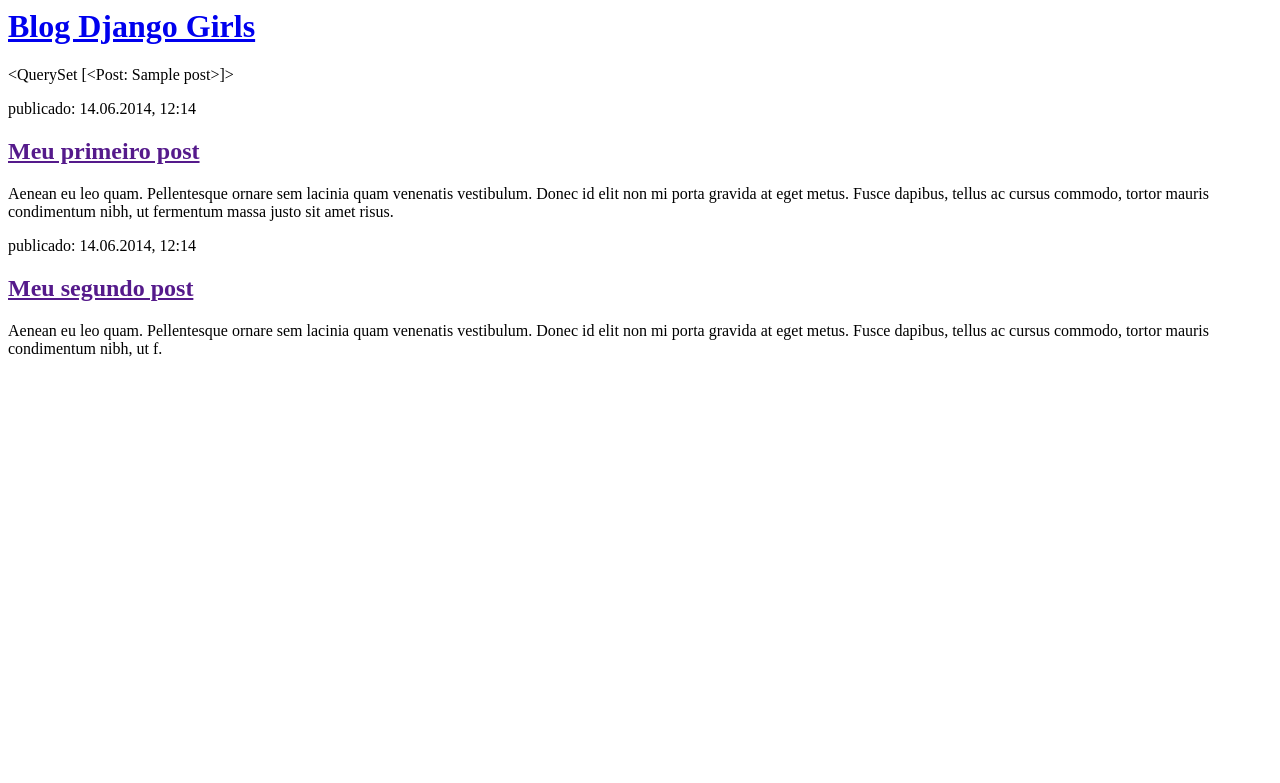
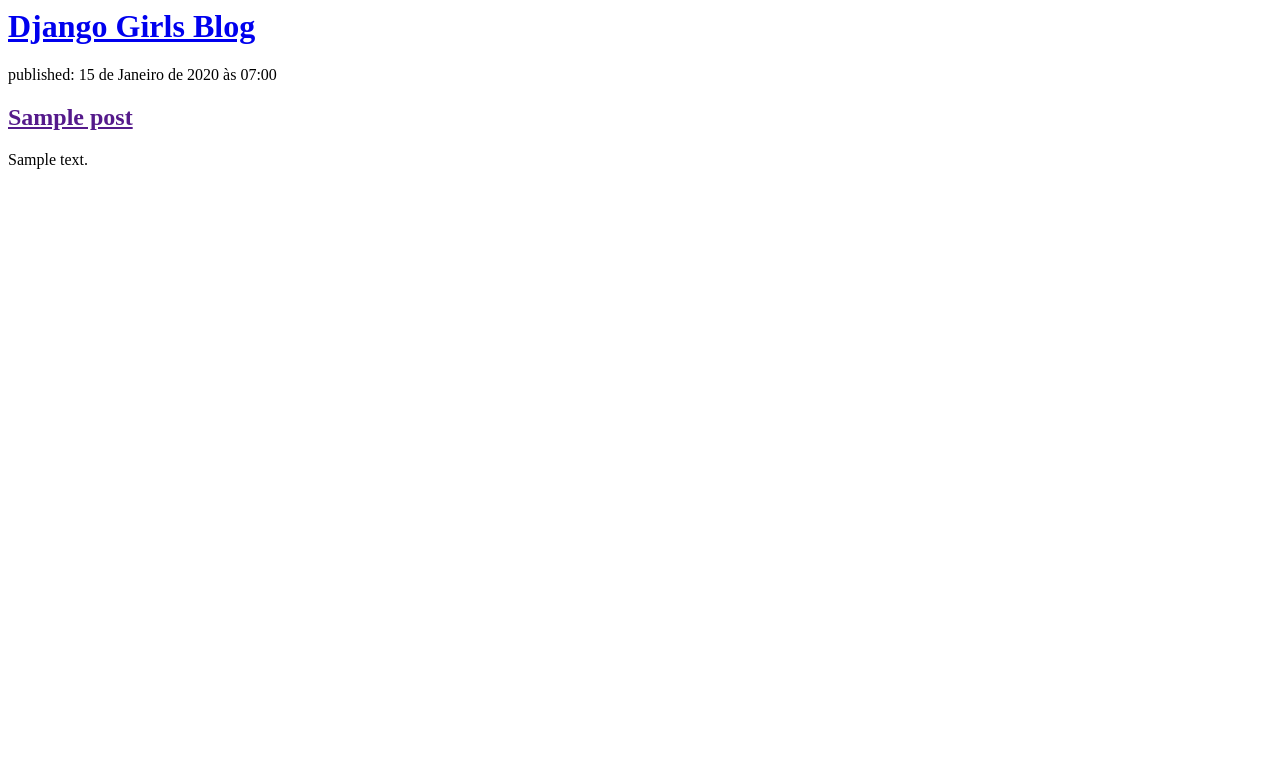
Before and after one commit to dudaotobelli/my-first-blog, a Django app: template blog/templates/blog/post_list.html in a window 1280 px wide. Shown: the top 783 px of the page. Run offline with Django 5.2, Linux system fonts and the light colour scheme; the template is opened without the code that fills it: values that come from a table or form of the project are taken from there, others are empty; tables that the repository leaves empty hold one stand-in row (values such as "Sample post"); parts of the project's set-up code (start-up, migrations or seed data) failed here and were passed over.

Commit message:
tamplete6

```diff
--- a/blog/templates/blog/post_list.html
+++ b/blog/templates/blog/post_list.html
@@ -1,22 +1,14 @@
 <html>
     <head>
-        <title>Blog Django Girls</title>
-    </head>
-    <body>
         <div>
-            <h1><a href="/">Blog Django Girls</a></h1>
-        </div>
-                {{ posts }}
-        <div>
-            <p>publicado: 14.06.2014, 12:14</p>
-            <h2><a href="">Meu primeiro post</a></h2>
-            <p>Aenean eu leo quam. Pellentesque ornare sem lacinia quam venenatis vestibulum. Donec id elit non mi porta gravida at eget metus. Fusce dapibus, tellus ac cursus commodo, tortor mauris condimentum nibh, ut fermentum massa justo sit amet risus.</p>
+            <h1><a href="/">Django Girls Blog</a></h1>
         </div>
 
-        <div>
-            <p>publicado: 14.06.2014, 12:14</p>
-            <h2><a href="">Meu segundo post</a></h2>
-            <p>Aenean eu leo quam. Pellentesque ornare sem lacinia quam venenatis vestibulum. Donec id elit non mi porta gravida at eget metus. Fusce dapibus, tellus ac cursus commodo, tortor mauris condimentum nibh, ut f.</p>
-        </div>
-    </body>
+        {% for post in posts %}
+            <div>
+                <p>published: {{ post.published_date }}</p>
+                <h2><a href="">{{ post.title }}</a></h2>
+                <p>{{ post.text|linebreaksbr }}</p>
+            </div>
+        {% endfor %}
 </html>
```
Also changed, not shown: blog/views.py (+5 -3 lines).
